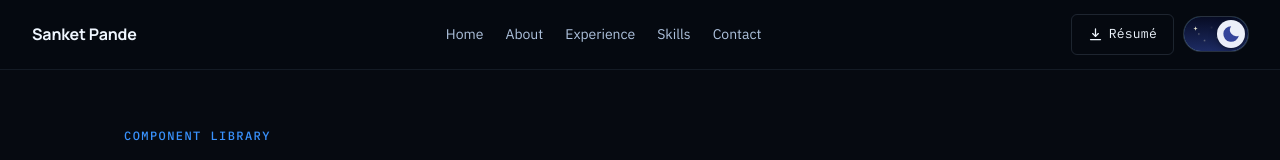
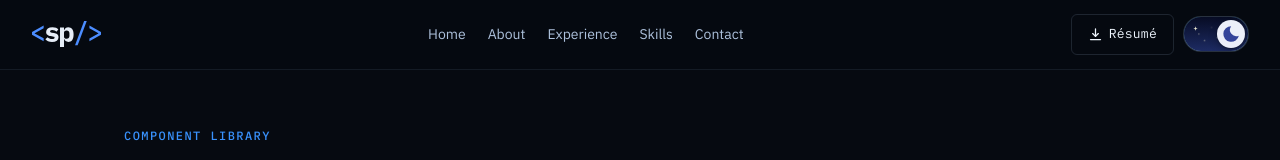
Before and after one commit to sanket-pande/portfolio, a React (Vite) app: page /components in a window 1280 px wide. Shown: the top 160 px of the page. Built offline with nearby package versions, Linux system fonts and the light colour scheme.

Commit message:
feat: add Logo component with styles and integrate into Header for branding

```diff
--- a/src/components/Header/Header.module.css
+++ b/src/components/Header/Header.module.css
@@ -18,15 +18,12 @@
 }
 
 .brand {
-  font-family: var(--font-display);
-  font-weight: 700;
-  font-size: var(--step-0);
-  letter-spacing: -0.01em;
-  white-space: nowrap;
-  transition: color 0.15s ease;
+  display: flex;
+  align-items: center;
+  transition: opacity 0.15s ease;
 }
 @media (hover: hover) {
-  .brand:hover { color: var(--accent); }
+  .brand:hover { opacity: 0.8; }
 }
 
 .navLinks {
--- a/src/components/Header/Header.tsx
+++ b/src/components/Header/Header.tsx
@@ -4,6 +4,7 @@ import type { Theme } from "../../hooks/useTheme";
 import ThemeToggle from "../ThemeToggle/ThemeToggle";
 import Button from "../Button/Button";
 import Icon from "../Icon/Icon";
+import Logo from "../Logo/Logo";
 import { profile } from "../../data/resume";
 import { useScrollSpy } from "../../hooks/useScrollSpy";
 import styles from "./Header.module.css";
@@ -79,8 +80,16 @@ export default function Header({ theme, onToggleTheme }: HeaderProps) {
   return (
     <header ref={headerRef} className={styles.header}>
       <div className={styles.inner}>
-        <Link to="/" className={styles.brand} onClick={goToTop}>
-          {profile.name}
+        {/* the mark is a drawing, so the link carries the name a screen
+            reader should hear */}
+        <Link
+          to="/"
+          className={styles.brand}
+          onClick={goToTop}
+          aria-label={profile.name}
+          title={profile.name}
+        >
+          <Logo height={26} />
         </Link>
 
         <nav className={styles.navLinks} aria-label="Primary">
--- /dev/null
+++ b/src/components/Logo/Logo.module.css
@@ -0,0 +1,4 @@
+/* width follows the viewBox; height comes from the prop */
+.logo { display: block; width: auto; }
+.blue { fill: var(--logo-blue); transition: fill 0.2s ease; }
+.ink { fill: var(--logo-ink); transition: fill 0.2s ease; }
--- /dev/null
+++ b/src/components/Logo/Logo.tsx
@@ -0,0 +1,47 @@
+import styles from "./Logo.module.css";
+
+/**
+ * The <sp/> wordmark, from the supplied vector logo files (sp-mark-*.svg).
+ * Inlined so it stays crisp at any size and needs no request.
+ *
+ * Two colours: the brackets and slash take --logo-blue, the "sp" takes
+ * --logo-ink. Both are theme tokens whose light and dark values are the
+ * ones in the logo files, so the mark re-colours with the toggle.
+ *
+ * Path coordinates are in the file's own glyph space (baseline at y = 0,
+ * so most of the mark is negative). The viewBox below is the mark's tight
+ * bounds in that space — no padding, so `height` is the height of the mark.
+ */
+const BRACKET_LEFT = "M85 -253V-357L515 -598V-492L184 -309V-301L515 -119V-12Z";
+const BRACKET_RIGHT = "M2205 -118 2536 -301V-309L2205 -491V-598L2635 -357V-253L2205 -12Z";
+const SLASH = "M1673 138 2010 -760H2107L1770 138Z";
+
+const LETTER_S =
+  "M824 12Q738 12 674.5 -14Q611 -40 579 -85L662 -162Q692 -129 732.5 -110.5Q773 -92 825 -92Q869 -92 894 -105.5Q919 -119 919 -147Q919 -169 902 -177.5Q885 -186 855 -191L772 -204Q737 -209 707 -219.5Q677 -230 655 -248Q633 -266 620 -292Q607 -318 607 -355Q607 -436 669 -482Q731 -528 843 -528Q919 -528 972.5 -507.5Q1026 -487 1058 -449L984 -365Q961 -390 925 -407Q889 -424 838 -424Q752 -424 752 -372Q752 -349 769 -340.5Q786 -332 816 -327L898 -314Q933 -309 963 -298.5Q993 -288 1015.5 -270Q1038 -252 1051 -226Q1064 -200 1064 -163Q1064 -82 1001.5 -35Q939 12 824 12Z";
+
+const LETTER_P =
+  "M1119 -516H1267V-422H1274Q1293 -468 1329 -498Q1365 -528 1427 -528Q1470 -528 1505.5 -512Q1541 -496 1566.5 -463Q1592 -430 1606.5 -379Q1621 -328 1621 -258Q1621 -188 1606.5 -137Q1592 -86 1566.5 -53Q1541 -20 1505.5 -4Q1470 12 1427 12Q1365 12 1329 -17.5Q1293 -47 1274 -94H1267V200H1119ZM1363 -103Q1413 -103 1440 -133.5Q1467 -164 1467 -218V-298Q1467 -352 1440 -382.5Q1413 -413 1363 -413Q1324 -413 1295.5 -394Q1267 -375 1267 -334V-182Q1267 -141 1295.5 -122Q1324 -103 1363 -103Z";
+
+interface LogoProps {
+  /** Rendered height in px; the width follows the mark's aspect ratio. */
+  height?: number;
+  className?: string;
+}
+
+export default function Logo({ height = 28, className = "" }: LogoProps) {
+  return (
+    <svg
+      className={`${styles.logo} ${className}`.trim()}
+      viewBox="85 -760 2550 960"
+      height={height}
+      aria-hidden="true"
+      focusable="false"
+    >
+      <path className={styles.blue} d={BRACKET_LEFT} />
+      <path className={styles.ink} d={LETTER_S} />
+      <path className={styles.ink} d={LETTER_P} />
+      <path className={styles.blue} d={SLASH} />
+      <path className={styles.blue} d={BRACKET_RIGHT} />
+    </svg>
+  );
+}
--- a/src/styles/global.css
+++ b/src/styles/global.css
@@ -43,6 +43,10 @@
   --signal:      #0A6B77;
   --on-accent:   #FFFFFF;
 
+  /* the <sp/> wordmark — the colours in the light logo file */
+  --logo-blue:   #1F5FE0;
+  --logo-ink:    #0A0F1C;
+
   /* alternating section wash — chapters swap between these two so the
      scroll reads as a sequence of rooms, not one flat page */
   --surface-a: #EEF1FA; /* hero+about, skills */
@@ -71,6 +75,10 @@
   --dk-chip-text:   #99C5FE;
   --dk-signal:      #4FD6E0;
   --dk-on-accent:   #FFFFFF;
+
+  /* the dark logo file */
+  --dk-logo-blue:   #4C8DFF;
+  --dk-logo-ink:    #E6EDF7;
 
   --dk-surface-a: #060A11;
   --dk-surface-b: #0B1422;
@@ -125,6 +133,9 @@
   --chip-text:   var(--dk-chip-text);
   --signal:      var(--dk-signal);
   --on-accent:   var(--dk-on-accent);
+
+  --logo-blue:   var(--dk-logo-blue);
+  --logo-ink:    var(--dk-logo-ink);
 
   --surface-a:   var(--dk-surface-a);
   --surface-b:   var(--dk-surface-b);
```
